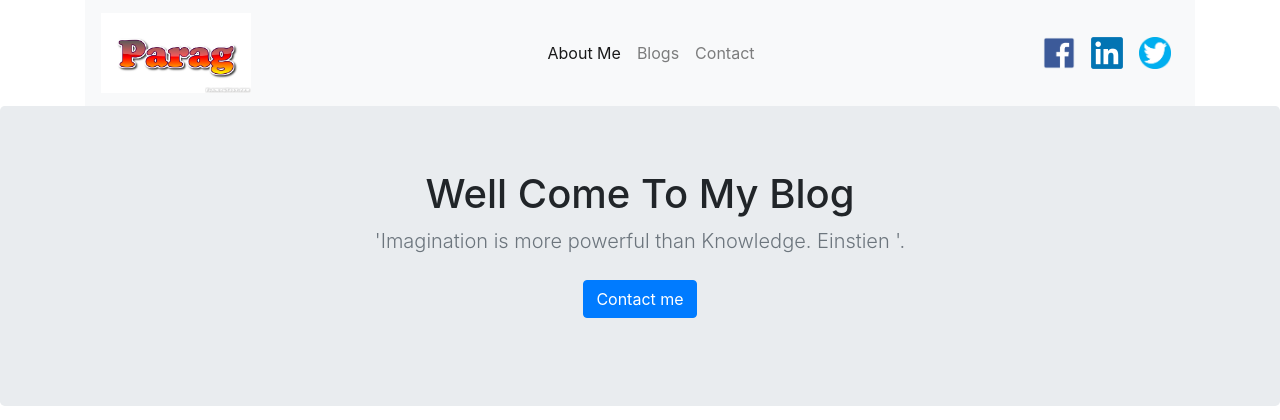
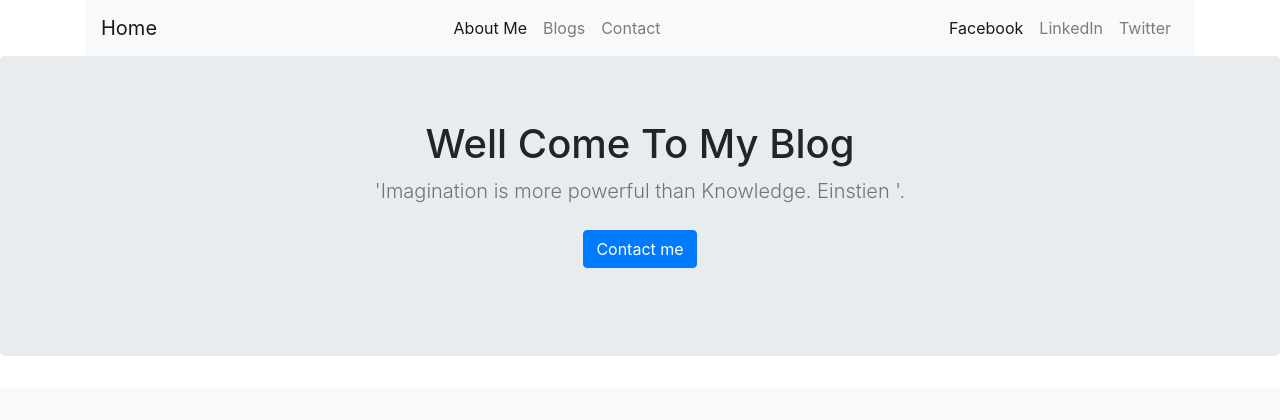
Before and after one commit to paragkhodke72/blog_django_deployee, a Django app: page /blogs/ in a window 1280 px wide. Shown: the top 420 px of the page. Run offline with Django 3.2, Linux system fonts and the light colour scheme; data comes from the database, SQL or seed files in the repository; some libraries are stand-ins or nearby versions.

Commit message:
first commit

```diff
--- a/blog/templates/blog/base.html
+++ b/blog/templates/blog/base.html
@@ -17,7 +17,7 @@
 <div class="container">
     <nav class="navbar navbar-expand-lg navbar-light bg-light">
         <a class="navbar-brand" href="{% url 'home' %}">
-            <img src="{% static 'blog/images/p.png' %}" width="150" height="80" alt="">
+            Home
         </a>
         <button class="navbar-toggler" type="button" data-toggle="collapse" data-target="#navbarNav"
                 aria-controls="navbarNav" aria-expanded="false" aria-label="Toggle navigation">
@@ -38,17 +38,17 @@
             <ul class="navbar-nav">
                 <li class="nav-item active">
                     <a class="nav-link" href="https://www.facebook.com/parag.khodke.35">
-                        <img src="{% static 'blog/images/f.PNG' %}" width="32" height="32" alt="">
+                       Facebook
                     </a>
                 </li>
                 <li class="nav-item">
                     <a class="nav-link" href="https://www.linkedin.com/in/parag-khodke-66229979/">
-                        <img src="{% static 'blog/images/l.png' %}" width="32" height="32" alt="">
+                        LinkedIn
                     </a>
                 </li>
                 <li class="nav-item">
                     <a class="nav-link" href="https://twitter.com/home">
-                        <img src="{% static 'blog/images/t.png' %}" width="32" height="32" alt="">
+                        Twitter
                     </a>
                 </li>
             </ul>
```
